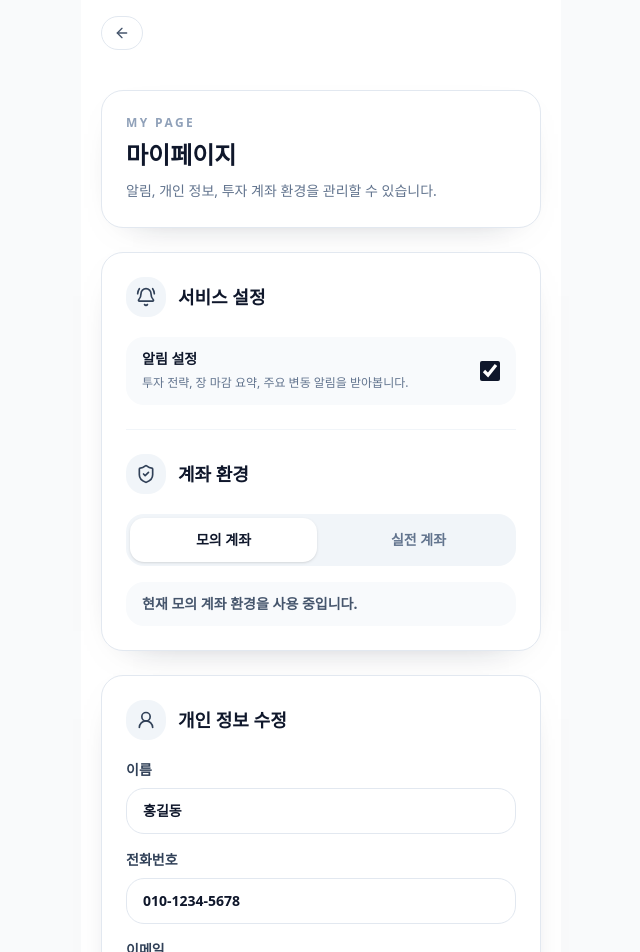
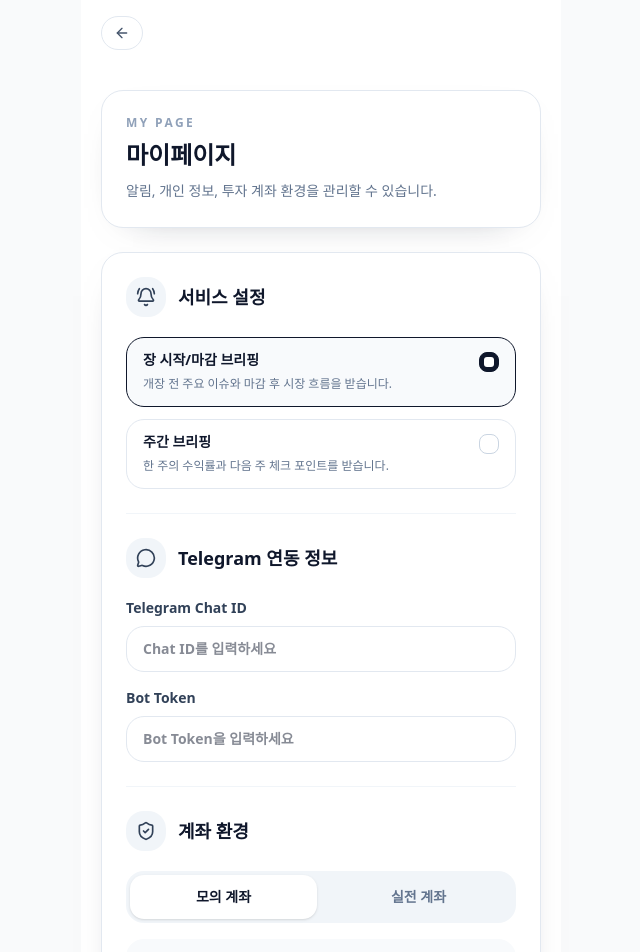
Before and after one commit to stockpia/front-end, a React (Vite) app: page /mypage in a window 1280 px wide. Shown: the top 952 px of the page, without its empty margins (319-959 px from the left). Built offline with nearby package versions, Linux system fonts and the light colour scheme; no server answers; what react-plotly.js would draw is missing.

Commit message:
Feat: 마이페이지 디자인 수정

```diff
--- /dev/null
+++ b/src/components/HomeButton.tsx
@@ -0,0 +1,17 @@
+import { Home } from "lucide-react";
+import { useNavigate } from "react-router-dom";
+
+export default function HomeButton() {
+	const navigate = useNavigate();
+
+	return (
+		<button
+			type="button"
+			onClick={() => navigate("/")}
+			aria-label="홈으로 가기"
+			className="inline-flex items-center gap-1.5 rounded-full border border-slate-200 bg-white px-3 py-2 text-sm font-semibold text-slate-600 transition hover:border-slate-300 hover:bg-slate-50 hover:text-slate-900"
+		>
+			<Home className="h-4 w-4" />
+		</button>
+	);
+}
--- a/src/layouts/RootLayout.tsx
+++ b/src/layouts/RootLayout.tsx
@@ -1,10 +1,12 @@
 import type { PropsWithChildren } from "react";
 import { useLocation } from "react-router-dom";
 import BackButton from "@/components/BackButton";
+import HomeButton from "@/components/HomeButton";
 
 export function RootLayout({ children }: PropsWithChildren) {
 	const { pathname } = useLocation();
 	const showBackButton = !["/", "/stocks"].includes(pathname);
+	const showHomeButton = pathname === "/stocks";
 
 	return (
 		<div className="min-h-svh bg-gray-50">
@@ -17,6 +19,11 @@ export function RootLayout({ children }: PropsWithChildren) {
           pb-[env(safe-area-inset-bottom)]
         "
 			>
+				{showHomeButton && (
+					<div className="sticky top-0 z-30 bg-white pt-4 pb-2">
+						<HomeButton />
+					</div>
+				)}
 				{showBackButton && (
 					<div className="sticky top-0 z-30 bg-white pt-4 pb-2">
 						<BackButton />
--- a/src/pages/MyPage/MyPage.tsx
+++ b/src/pages/MyPage/MyPage.tsx
@@ -1,14 +1,55 @@
-import { BellRing, ShieldCheck, UserRound } from "lucide-react";
+import {
+	BellRing,
+	MessageCircle,
+	ShieldCheck,
+	UserRound,
+} from "lucide-react";
 import { useState } from "react";
+import { useAccountSession } from "@/hooks/useAccountSession";
 
 type AccountMode = "mock" | "real";
+type BriefingSetting = "marketBriefing" | "weekly";
+
+const briefingOptions: {
+	key: BriefingSetting;
+	label: string;
+	description: string;
+}[] = [
+	{
+		key: "marketBriefing",
+		label: "장 시작/마감 브리핑",
+		description: "개장 전 주요 이슈와 마감 후 시장 흐름을 받습니다.",
+	},
+	{
+		key: "weekly",
+		label: "주간 브리핑",
+		description: "한 주의 수익률과 다음 주 체크 포인트를 받습니다.",
+	},
+];
 
 export default function MyPage() {
-	const [alertEnabled, setAlertEnabled] = useState(true);
-	const [name, setName] = useState("홍길동");
-	const [phone, setPhone] = useState("010-1234-5678");
+	const accountSession = useAccountSession();
+	const [briefingSettings, setBriefingSettings] = useState<
+		Record<BriefingSetting, boolean>
+	>({
+		marketBriefing: true,
+		weekly: false,
+	});
+	const [telegramChatId, setTelegramChatId] = useState("");
+	const [botToken, setBotToken] = useState("");
+	const [name, setName] = useState(accountSession?.name ?? "");
+	const [phone, setPhone] = useState(accountSession?.phone ?? "");
 	const [email, setEmail] = useState("mate@example.com");
 	const [accountMode, setAccountMode] = useState<AccountMode>("mock");
+	const accountNumber = accountSession?.accountNumber ?? "연동된 계좌 없음";
+	const accountModeLabel = accountMode === "mock" ? "모의" : "실전";
+
+	const handleBriefingChange = (key: BriefingSetting, checked: boolean) => {
+		setBriefingSettings((prev) => ({
+			...prev,
+			[key]: checked,
+		}));
+	};
 
 	return (
 		<div className="space-y-6 py-8">
@@ -29,13 +70,42 @@ export default function MyPage() {
 					icon={<BellRing className="h-5 w-5" />}
 					title="서비스 설정"
 				/>
-				<div className="mt-5">
-					<SwitchRow
-						title="알림 설정"
-						description="투자 전략, 장 마감 요약, 주요 변동 알림을 받아봅니다."
-						checked={alertEnabled}
-						onChange={setAlertEnabled}
+				<div className="mt-5 grid gap-3">
+					{briefingOptions.map((option) => (
+						<SquareCheckBox
+							key={option.key}
+							checked={briefingSettings[option.key]}
+							label={option.label}
+							description={option.description}
+							onChange={(checked) =>
+								handleBriefingChange(option.key, checked)
+							}
 						/>
+					))}
+				</div>
+				<div className="mt-6 border-t border-slate-100 pt-6">
+					<div className="flex items-center gap-3">
+						<div className="flex h-10 w-10 items-center justify-center rounded-2xl bg-slate-100 text-slate-700">
+							<MessageCircle className="h-5 w-5" />
+						</div>
+						<h3 className="text-lg font-semibold text-slate-900">
+							Telegram 연동 정보
+						</h3>
+					</div>
+					<div className="mt-5 space-y-4">
+						<TextField
+							label="Telegram Chat ID"
+							value={telegramChatId}
+							onChange={setTelegramChatId}
+							placeholder="Chat ID를 입력하세요"
+						/>
+						<TextField
+							label="Bot Token"
+							value={botToken}
+							onChange={setBotToken}
+							placeholder="Bot Token을 입력하세요"
+						/>
+					</div>
 				</div>
 				<div className="mt-6 flex items-center gap-3 border-t border-slate-100 pt-6">
 					<div className="flex h-10 w-10 items-center justify-center rounded-2xl bg-slate-100 text-slate-700">
@@ -55,10 +125,14 @@ export default function MyPage() {
 						onClick={() => setAccountMode("real")}
 					/>
 				</div>
-				<p className="mt-4 rounded-2xl bg-slate-50 px-4 py-3 text-sm font-semibold text-slate-600">
-					현재 {accountMode === "mock" ? "모의 계좌" : "실전 계좌"} 환경을
-					사용 중입니다.
+				<div className="mt-4 rounded-2xl bg-slate-50 px-4 py-3">
+					<p className="text-xs font-semibold text-slate-500">
+						연동된 {accountModeLabel} 계좌 번호
 					</p>
+					<p className="mt-1 text-base font-semibold text-slate-900">
+						{accountNumber}
+					</p>
+				</div>
 			</section>
 
 			<section className="rounded-3xl border border-slate-200 bg-white p-6 shadow-[0_12px_40px_-32px_rgba(15,23,42,0.6)]">
@@ -98,30 +172,56 @@ function SectionTitle({ icon, title }: SectionTitleProps) {
 	);
 }
 
-type SwitchRowProps = {
-	title: string;
+type SquareCheckBoxProps = {
+	checked: boolean;
+	label: string;
 	description: string;
-	checked: boolean;
 	onChange: (checked: boolean) => void;
 };
 
-function SwitchRow({ title, description, checked, onChange }: SwitchRowProps) {
+function SquareCheckBox({
+	checked,
+	label,
+	description,
+	onChange,
+}: SquareCheckBoxProps) {
 	return (
-		<label className="flex items-center justify-between gap-4 rounded-2xl bg-slate-50 px-4 py-3">
-			<span>
+		<label
+			className={`flex items-start justify-between gap-4 rounded-2xl border px-4 py-3 transition ${
+				checked
+					? "cursor-pointer border-slate-900 bg-slate-50"
+					: "cursor-pointer border-slate-200 bg-white hover:border-slate-300 hover:bg-slate-50"
+			}`}
+		>
+			<span className="min-w-0">
 				<span className="block text-sm font-semibold text-slate-900">
-					{title}
+					{label}
 				</span>
 				<span className="mt-1 block text-xs leading-5 text-slate-500">
 					{description}
 				</span>
 			</span>
+			<span className="mt-0.5 shrink-0">
 				<input
 					type="checkbox"
 					checked={checked}
 					onChange={(event) => onChange(event.target.checked)}
-				className="h-5 w-5 accent-slate-900"
+					className="sr-only"
 				/>
+				<span
+					className={`flex h-5 w-5 items-center justify-center rounded-md border transition ${
+						checked
+							? "border-slate-900 bg-slate-900"
+							: "border-slate-300 bg-white"
+					}`}
+				>
+					<span
+						className={`h-2.5 w-2.5 rounded-[3px] bg-white transition ${
+							checked ? "opacity-100" : "opacity-0"
+						}`}
+					/>
+				</span>
+			</span>
 		</label>
 	);
 }
@@ -130,9 +230,10 @@ type TextFieldProps = {
 	label: string;
 	value: string;
 	onChange: (value: string) => void;
+	placeholder?: string;
 };
 
-function TextField({ label, value, onChange }: TextFieldProps) {
+function TextField({ label, value, onChange, placeholder }: TextFieldProps) {
 	return (
 		<label className="block">
 			<span className="mb-2 block text-sm font-semibold text-slate-700">
@@ -141,6 +242,7 @@ function TextField({ label, value, onChange }: TextFieldProps) {
 			<input
 				type="text"
 				value={value}
+				placeholder={placeholder}
 				onChange={(event) => onChange(event.target.value)}
 				className="w-full rounded-2xl border border-slate-200 bg-white px-4 py-3 text-sm font-semibold text-slate-900 outline-none transition focus:border-slate-400"
 			/>
```
Lines whose indentation alone changed are shown as unchanged.
